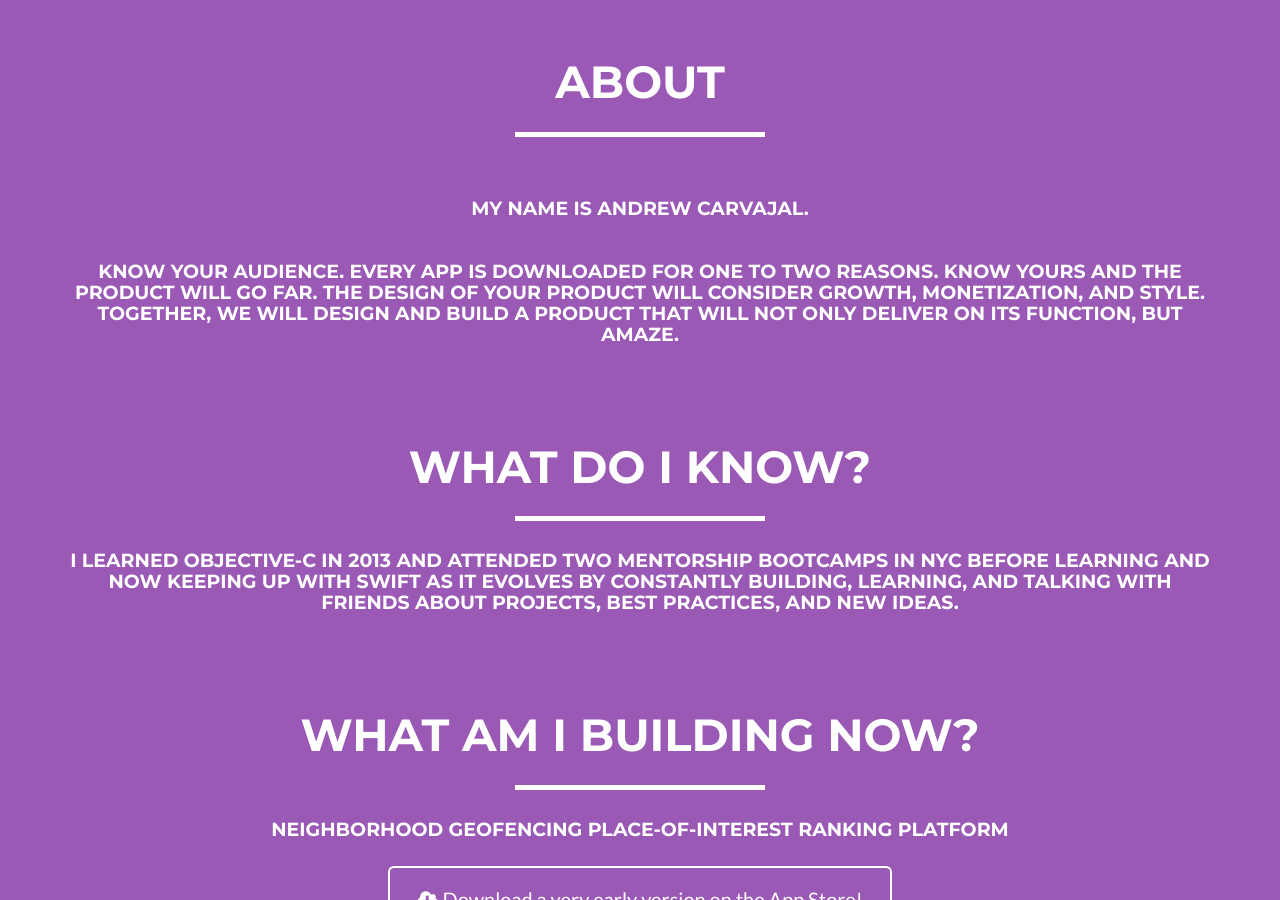
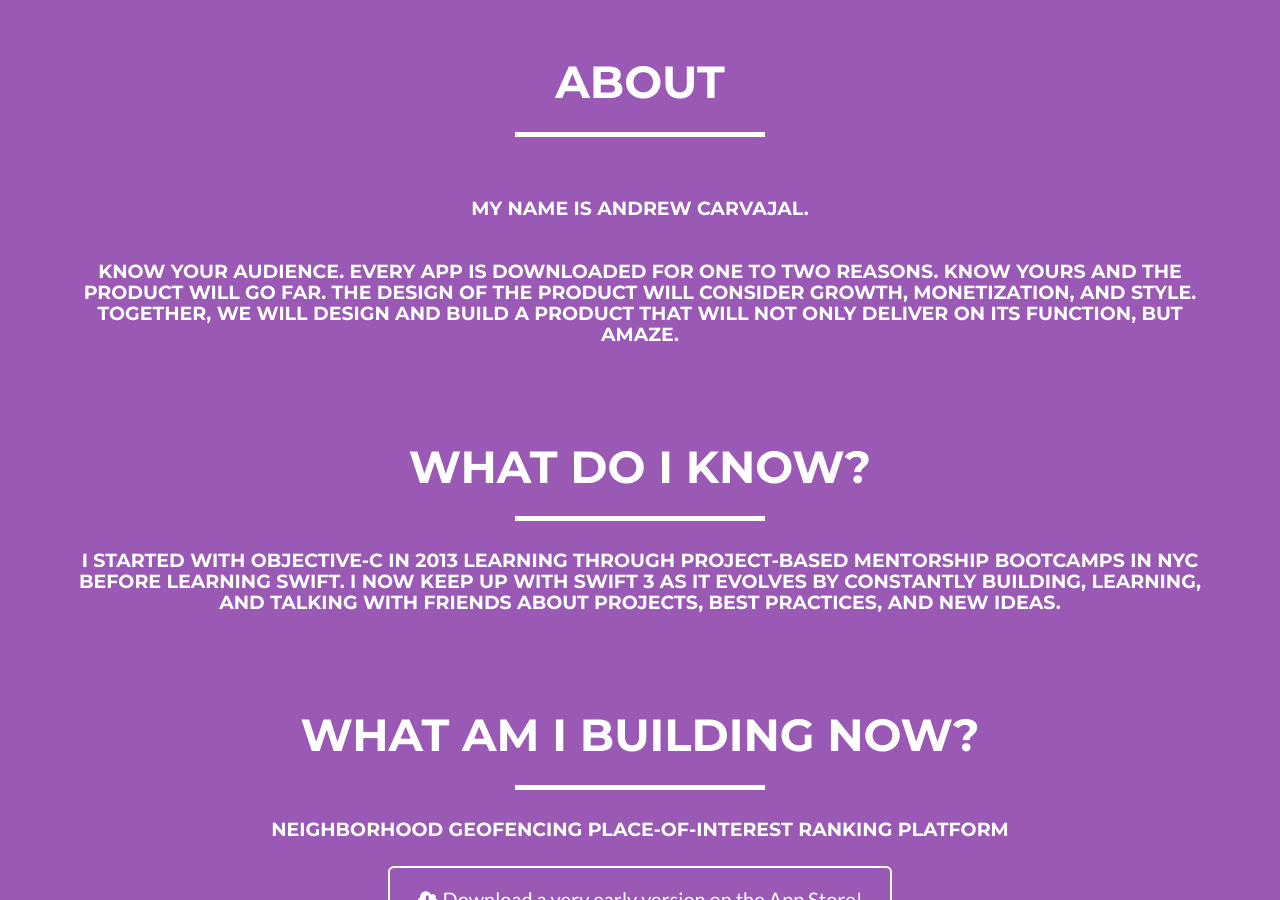
Before and after one commit to andrewcar/andrewcar.github.io, a Jekyll site: the page built from index.html, in a window 1280 px wide and 900 px high, scrolled down 1403 px. Built offline with Jekyll 4.4.1, drawn with Linux system fonts in a browser that asks for light colours.

Commit message:
Update about.html

```diff
--- a/_includes/about.html
+++ b/_includes/about.html
@@ -14,7 +14,7 @@
                 </div>
                 <br>
                 <div class="center-block">
-                    <h4>Know your audience. Every app is downloaded for one to two reasons. Know yours and the product will go far. The design of your product will consider growth, monetization, and style. Together, we will design and build a product that will not only deliver on its function, but amaze. <h4>
+                    <h4>Know your audience. Every app is downloaded for one to two reasons. Know yours and the product will go far. The design of the product will consider growth, monetization, and style. Together, we will design and build a product that will not only deliver on its function, but amaze. <h4>
                 </div>
                 <br>
                 <br>
@@ -29,7 +29,7 @@
                 <br>
                 <br>
                 <div class="center-block">
-                    <h4>I learned Objective-C in 2013 and attended two mentorship bootcamps in NYC before learning and now keeping up with Swift as it evolves by constantly building, learning, and talking with friends about projects, best practices, and new ideas.</h4>
+                    <h4>I started with Objective-C in 2013 learning through project-based mentorship bootcamps in NYC before learning Swift. I now keep up with Swift 3 as it evolves by constantly building, learning, and talking with friends about projects, best practices, and new ideas.</h4>
                 </div>
                 <br>
                 <br>
```
